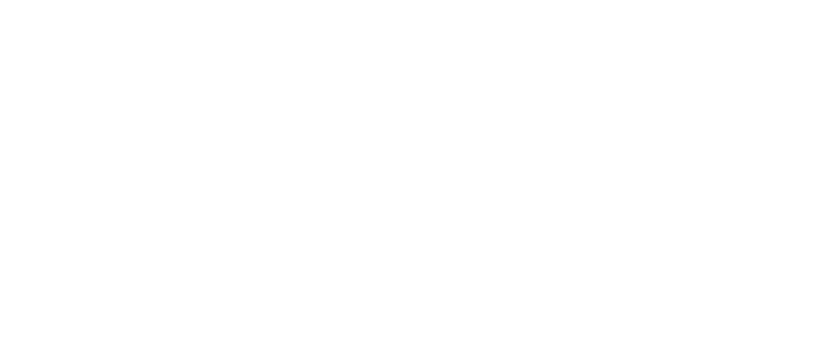
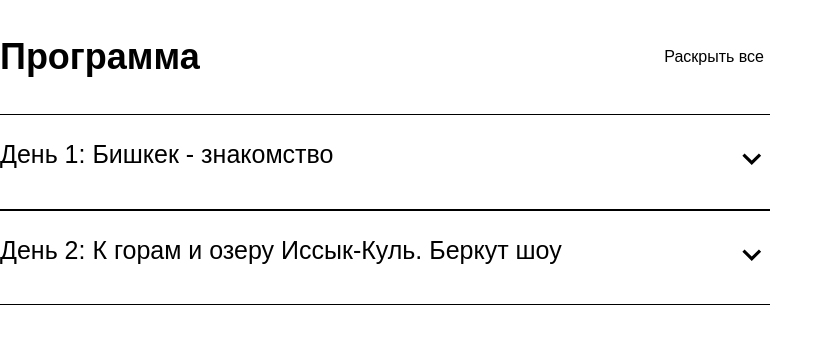
Before and after one commit to KanykeiB/wanders_pro, a React (Create React App) app: page /test in a window 1280 px wide. Shown: the top 344 px of the page, without its empty margins (0-833 px from the left). Built offline with nearby package versions, Linux system fonts and the light colour scheme.

Commit message:
finished dropdownText component

```diff
--- a/src/App.jsx
+++ b/src/App.jsx
@@ -1,8 +1,10 @@
 import { Route, Switch } from 'react-router-dom';
 import HomePage from './pages/HomePage';
 import LocationPage from './pages/LocationPage/MainPage';
-import ToursPage from './pages/ToursPage';
 import LocationPageById from './pages/LocationPage/LocationById';
+import ToursPage from './pages/ToursPage/MainPage';
+import TourPageById from './pages/ToursPage/ToursPageById';
+import DropDownText from './components/dropdownText';
 
 function App() {
   return (
@@ -13,6 +15,7 @@
           <Route exact path='/locations/' component={LocationPage} />
           <Route exact path='/locations/:locationSpec' component ={LocationPageById}/>
           <Route exact path='/tours/:category' component={ToursPage} />
+          <Route exact path='/test' component={TourPageById}/>
         </Switch>
       </header>
     </div>
--- /dev/null
+++ b/src/components/dropdownText/index.jsx
@@ -0,0 +1,33 @@
+import React, { useEffect, useState } from 'react';
+import styles from './style.module.css'
+import KeyboardArrowDownIcon from '@mui/icons-material/KeyboardArrowDown';
+import KeyboardArrowUpIcon from '@mui/icons-material/KeyboardArrowUp';
+
+const DropDownText = ({ title, children, isAllVisible, pictures}) => {
+    const [visibleText, setVisibleText] = useState(false)
+    const handleShowTextButton = () => {
+        setVisibleText(!visibleText)
+    }
+    useEffect(() => {
+        setVisibleText(!isAllVisible)
+    }, [isAllVisible])
+    return (
+        <div>
+            <div className={styles.dropdownContainer}>
+                <div className={styles.dropdownTextButton} >
+                    <p>{title}</p>
+                    <p onClick={handleShowTextButton} className={visibleText ? styles.hiddenText : styles.dropdownTextIcon}><KeyboardArrowDownIcon /></p>
+                    <p onClick={handleShowTextButton} className={visibleText ? styles.dropdownTextIcon : styles.hiddenText}><KeyboardArrowUpIcon /></p>
+                </div>
+                <div onClick={handleShowTextButton} className={visibleText ? styles.dropdownText : styles.hiddenText}>
+                    <p>{children}</p>
+                    <div className={styles.picturesDown}>
+                        {pictures}
+                    </div>
+                </div>
+            </div>
+        </div>
+    );
+};
+
+export default DropDownText;
--- /dev/null
+++ b/src/components/dropdownText/style.module.css
@@ -0,0 +1,31 @@
+.dropdownTextButton{
+    display: flex;
+    justify-content: space-between;
+
+}
+.dropdownContainer{
+    width: 770px;
+    border-style: solid;
+    border-width: 1px 0;
+    border-color: #000;
+}
+
+.hiddenText{
+    display: none;
+}
+.dropdownText{
+    align-content: justify;
+}
+.picturesDown{
+    width: 770px;
+    height:170px;
+    display: flex;
+    flex-wrap: wrap;
+    justify-content: space-between;
+    margin: 25px 0px;
+}
+.picturesDown img{
+    width: 248px;
+    height: 162px;
+    border-radius: 30px;
+}
--- /dev/null
+++ b/src/components/mockApi/mockapiTourById.js
@@ -0,0 +1,27 @@
+
+const mockApiDataTour =  [
+      {
+        "id": 1,
+        "images": [
+          "image1.jpg",
+          "image2.jpg",
+          "image3.jpg"
+        ],
+        "description": "Lorem ipsum dolor sit amet, consectetur adipiscing elit.",
+        "rating": 4.5,
+        "name": "Иссык-Куль. Жемчужина Кыргызстана.",
+        "programs": [
+          {
+            "title": "День 1: Бишкек - знакомство",
+            "description": "Встреча группы в аэропорту Бишкека Манас с 15:00 до 15:30. Если ваш самолет прибывает в другое время, сообщите нам об этом, мы поможем найти лучшее решение. На трансфере едем в гостиницу Бишкека. Оставляем вещи и идем на обед. После будет обзорная вечерняя экскурсия по старому центру с экскурсоводом. Мы пройдем цирк, музей Фрунзе, Администрацию президента, можно увидеть, где работает глава государства, и познакомиться с архитектурой этого исторического места. Увидим исторический музей, площадь Ала-Тоо. Рядом найдем нулевой километр, символический центр города. В завершении погуляем по площади Победы. Увидим русский театр драмы и оперный театр. Ночуем в комфортной гостинице Бишкека.",
+            "pictures": ['https://hips.hearstapps.com/hmg-prod.s3.amazonaws.com/images/toomas-tartes-yizrl9n-eda-unsplash-1571336397.jpg?crop=0.601xw:0.899xh;0.340xw,0.101xh&resize=640:*','https://www.wildnatureimages.com/images/640/070620-014-The-Tetons.jpg', 'https://images.pexels.com/photos/210243/pexels-photo-210243.jpeg?cs=srgb&dl=pexels-pixabay-210243.jpg&fm=jpg','https://images.unsplash.com/photo-1551632811-561732d1e306?q=80&w=1000&auto=format&fit=crop&ixlib=rb-4.0.3&ixid=M3wxMjA3fDB8MHxzZWFyY2h8N3x8bW91bnRhaW4lMjBoaWtlfGVufDB8fDB8fHww']
+          },
+          {
+            "title": "День 2: К горам и озеру Иссык-Куль. Беркут шоу",
+            "description": "Text 2.Встреча группы в аэропорту Бишкека Манас с 15:00 до 15:30. Если ваш самолет прибывает в другое время, сообщите нам об этом, мы поможем найти лучшее решение. На трансфере едем в гостиницу Бишкека. Оставляем вещи и идем на обед. После будет обзорная вечерняя экскурсия по старому центру с экскурсоводом. Мы пройдем цирк, музей Фрунзе, Администрацию президента, можно увидеть, где работает глава государства, и познакомиться с архитектурой этого исторического места. Увидим исторический музей, площадь Ала-Тоо. Рядом найдем нулевой километр, символический центр города. В завершении погуляем по площади Победы. Увидим русский театр драмы и оперный театр. Ночуем в комфортной гостинице Бишкека.",
+            "pictures": ['https://hips.hearstapps.com/hmg-prod.s3.amazonaws.com/images/toomas-tartes-yizrl9n-eda-unsplash-1571336397.jpg?crop=0.601xw:0.899xh;0.340xw,0.101xh&resize=640:*','https://www.wildnatureimages.com/images/640/070620-014-The-Tetons.jpg', 'https://images.pexels.com/photos/210243/pexels-photo-210243.jpeg?cs=srgb&dl=pexels-pixabay-210243.jpg&fm=jpg','https://images.unsplash.com/photo-1551632811-561732d1e306?q=80&w=1000&auto=format&fit=crop&ixlib=rb-4.0.3&ixid=M3wxMjA3fDB8MHxzZWFyY2h8N3x8bW91bnRhaW4lMjBoaWtlfGVufDB8fDB8fHww']
+        }
+        ]
+      }
+    ]
+export default mockApiDataTour;
--- a/src/pages/LocationPage/LocationById/index.jsx
+++ b/src/pages/LocationPage/LocationById/index.jsx
@@ -1,4 +1,4 @@
-import React, { useRef, useState } from 'react';
+import React, { useState } from 'react';
 import { useParams } from 'react-router-dom';
 import styles from './style.module.css'
 import mockApiData from '../../../components/mockApi/mockapiById';
--- a/src/pages/ToursPage/index.jsx
+++ b/src/pages/ToursPage/MainPage/index.jsx
@@ -1,8 +1,8 @@
-import React from 'react';
+import React, { useState } from 'react';
 import { useParams } from 'react-router-dom';
 
 const ToursPage = () => {
-    const {category} = useParams()
+    const { category } = useParams()
     return (
         <div>
             hi, I am ToursPage
--- /dev/null
+++ b/src/pages/ToursPage/ToursPageById/index.jsx
@@ -0,0 +1,36 @@
+import React, { useState } from 'react';
+import styles from './style.module.css'
+import mockApiDataTour from '../../../components/mockApi/mockapiTourById';
+import DropDownText from '../../../components/dropdownText';
+
+const TourPageById = () => {
+    const [showAll, setShowAll] = useState(true)
+    const handleShowAll = () => {
+        setShowAll(!showAll)
+    }
+
+    return (
+        <div>
+            <div className={styles.dropDownTitleWrap}>
+                <p className={styles.sectionName}>Программа</p>
+                <button  className={styles.showAllButton} onClick={handleShowAll}>Раскрыть все</button>
+            </div>
+                {mockApiDataTour.map(el => (
+                    <>
+                        {el.programs.map(item => (
+                            <DropDownText
+                                title={item.title}
+                                isAllVisible={showAll}
+                                pictures={item.pictures.slice(0, 3).map(pic => (
+                                    <img src={pic} alt="" />
+                                ))}
+                            >
+                                {item.description}</DropDownText>
+                        ))}
+                    </>
+                ))}
+            </div>
+    );
+};
+
+export default TourPageById;
--- /dev/null
+++ b/src/pages/ToursPage/ToursPageById/style.module.css
@@ -0,0 +1,14 @@
+.dropDownTitleWrap{
+    display: flex;
+    width: 770px;
+    justify-content: space-between;
+}
+.sectionName{
+    font-size: 36px;
+    font-weight: 700;
+}
+.showAllButton{
+    font-size: 16px;
+    background-color: transparent;
+    border: none;
+}
```
Also changed, not shown: src/pages/ToursPage/MainPage/style.module.css (added).
